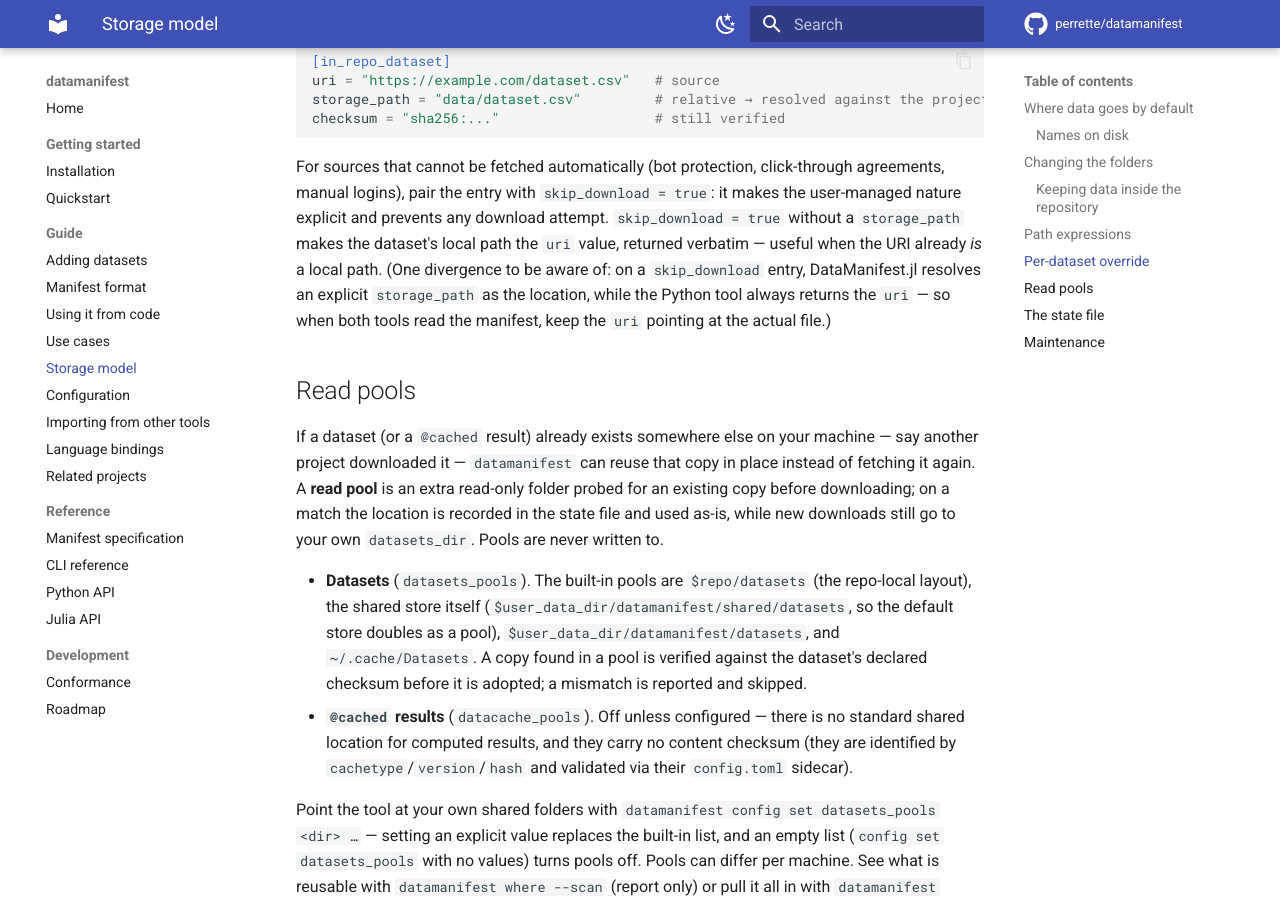
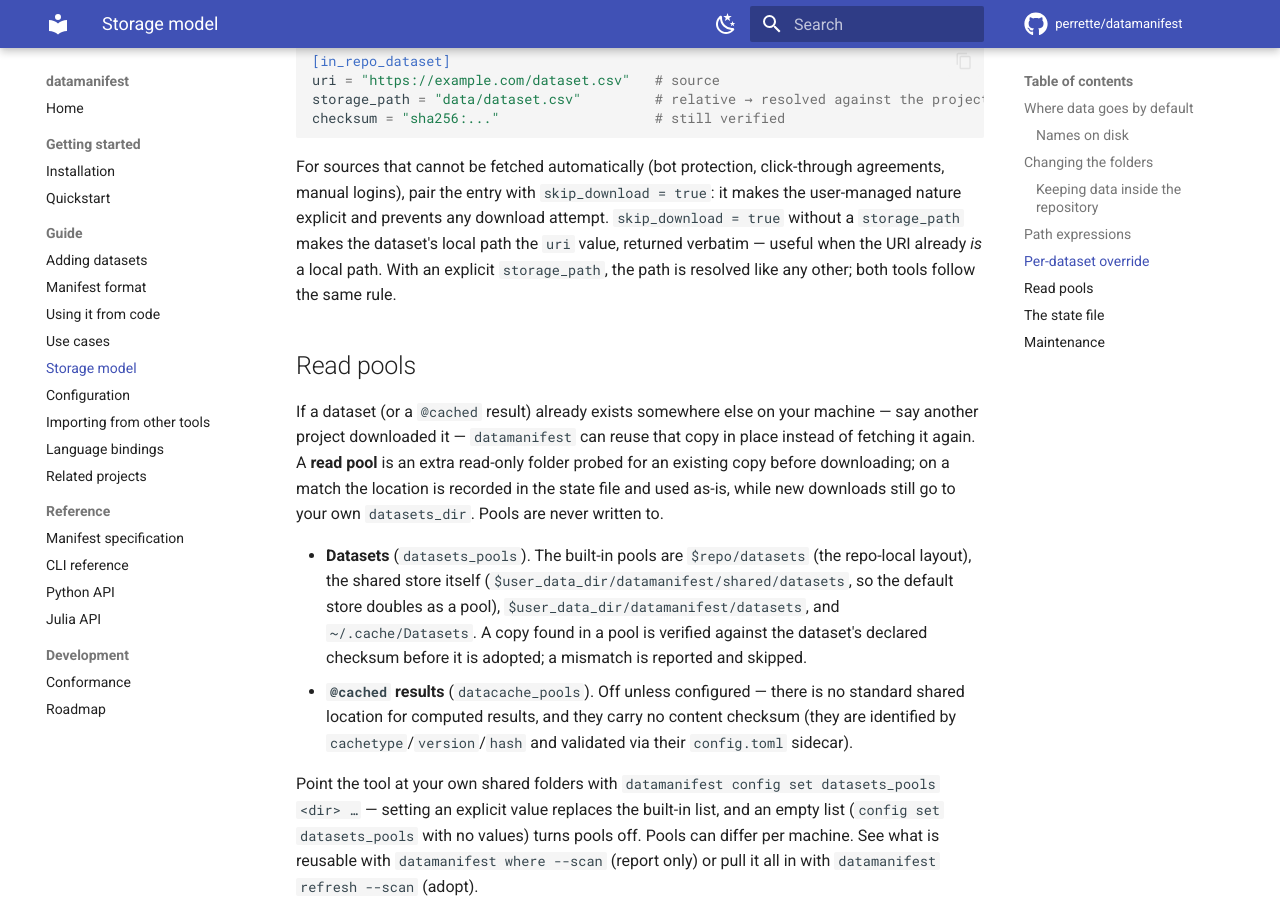
Before and after one commit to perrette/datamanifest, an MkDocs documentation site: the page built from docs/storage.md, in a window 1280 px wide and 900 px high, scrolled down 3662 px. Built offline with MkDocs 1.6.1 and Material for MkDocs 9.7.7, drawn with Linux system fonts in a browser that asks for light colours; comment, search, counter and statistics services are not loaded.

Commit message:
skip_download resolves an explicit storage_path, like the Julia tool
get_dataset_path returned the uri unconditionally for skip_download
entries; an entry that documents both where its bytes live
(storage_path) and where they came from (uri) now resolves the path,
and only a bare skip_download entry returns the uri verbatim. The spec
wording is clarified accordingly; the storage guide's divergence note
is replaced by the unified rule.

```diff
--- a/docs/storage.md
+++ b/docs/storage.md
@@ -200,11 +200,9 @@ click-through agreements, manual logins), pair the entry with
 `skip_download = true`: it makes the user-managed nature explicit and
 prevents any download attempt. `skip_download = true` without a
 `storage_path` makes the dataset's local path the `uri` value, returned
-verbatim — useful when the URI already *is* a local path. (One divergence to
-be aware of: on a `skip_download` entry, DataManifest.jl resolves an explicit
-`storage_path` as the location, while the Python tool always returns the
-`uri` — so when both tools read the manifest, keep the `uri` pointing at the
-actual file.)
+verbatim — useful when the URI already *is* a local path. With an explicit
+`storage_path`, the path is resolved like any other; both tools follow the
+same rule.
 
 ## Read pools
 
```
Also changed, not shown: 2 other files.
